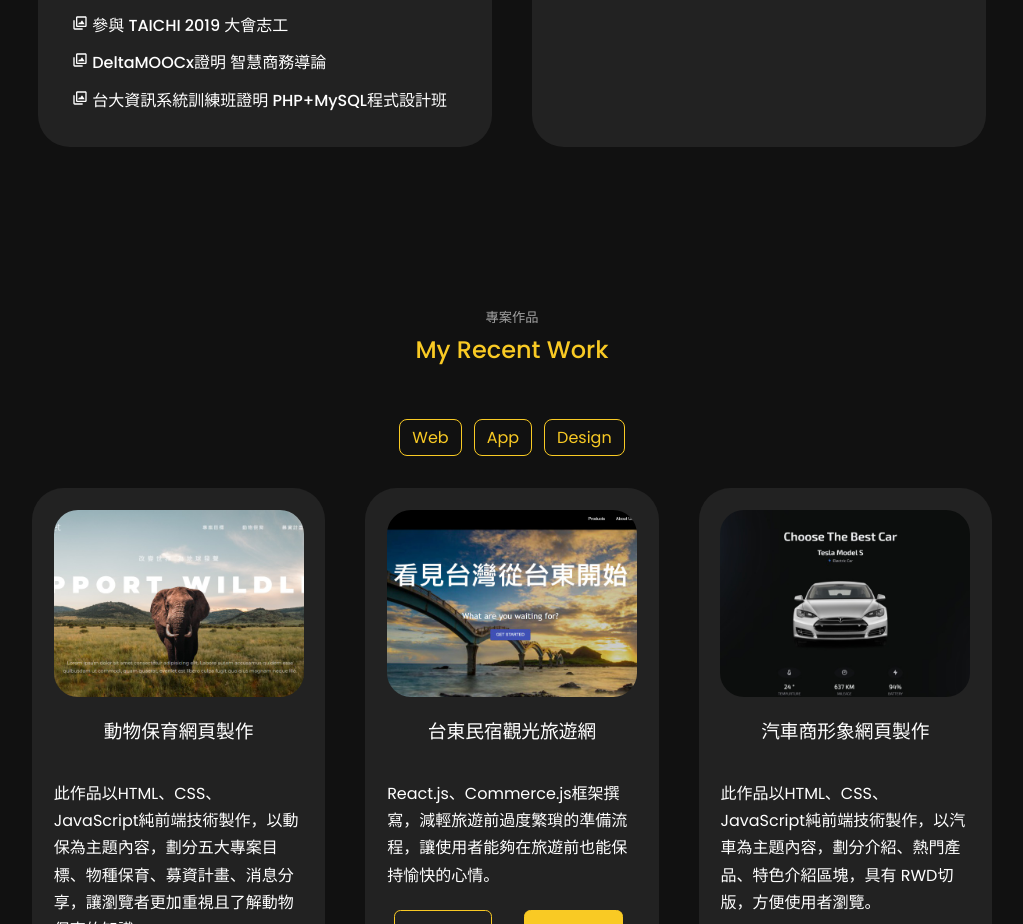
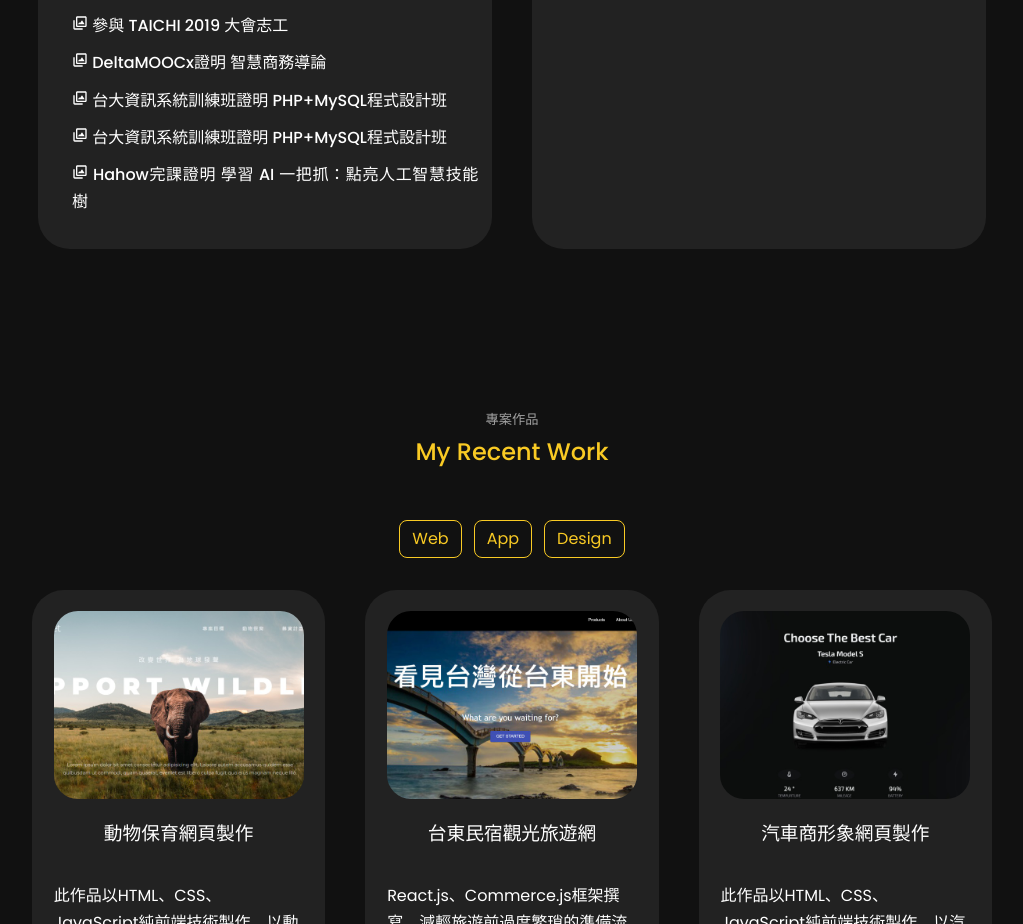
Before and after one commit to 02071819/tsengkuolun-portfolio, a React (Create React App) app: page / in a window 1280 px wide. Shown: the part 2301-3225 px from the top of the page, without its empty margins (128-1151 px from the left). Built offline with nearby package versions, Linux system fonts and the light colour scheme.

Commit message:
Update Skill.jsx

```diff
--- a/src/components/skill/Skill.jsx
+++ b/src/components/skill/Skill.jsx
@@ -26,6 +26,7 @@ import Paper5 from "../../assets/paper5.PNG";
 import Paper6 from "../../assets/paper6.PNG";
 import Paper7 from "../../assets/paper7.png";
 import Paper8 from "../../assets/paper8.png";
+import Paper9 from "../../assets/Hahow 好學校完課證明 - 學習 AI 一把抓：點亮人工智慧技能樹.png";
 import { IoMdCloseCircleOutline } from "react-icons/io";
 
 const Skill = () => {
@@ -65,6 +66,18 @@ const Skill = () => {
       Paperimage: Paper6,
       title: "台大資訊系統訓練班證明",
       content: "PHP+MySQL程式設計班",
+    },
+     {
+      id: 7,
+      Paperimage: Paper6,
+      title: "台大資訊系統訓練班證明",
+      content: "PHP+MySQL程式設計班",
+    },
+     {
+      id: 8,
+      Paperimage: Paper9,
+      title: "Hahow完課證明",
+      content: "學習 AI 一把抓：點亮人工智慧技能樹",
     },
   ];
 
```
